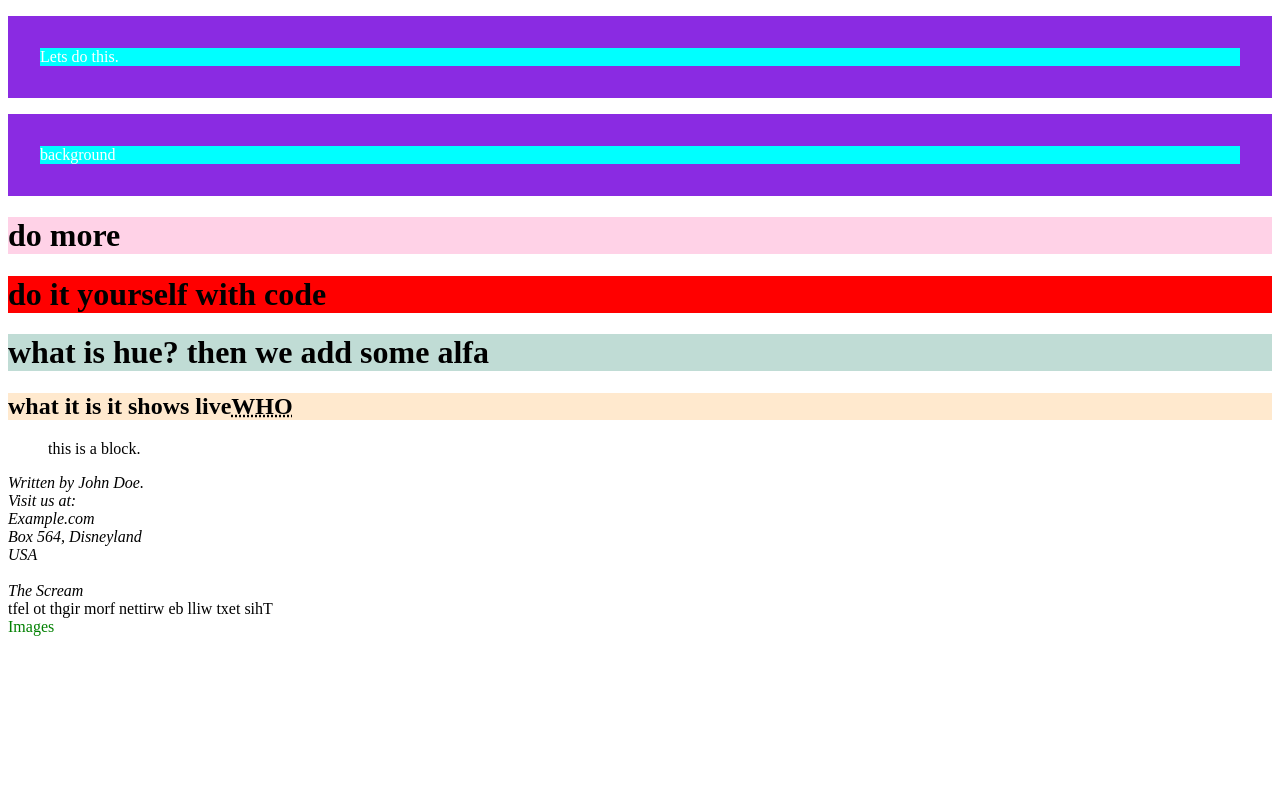
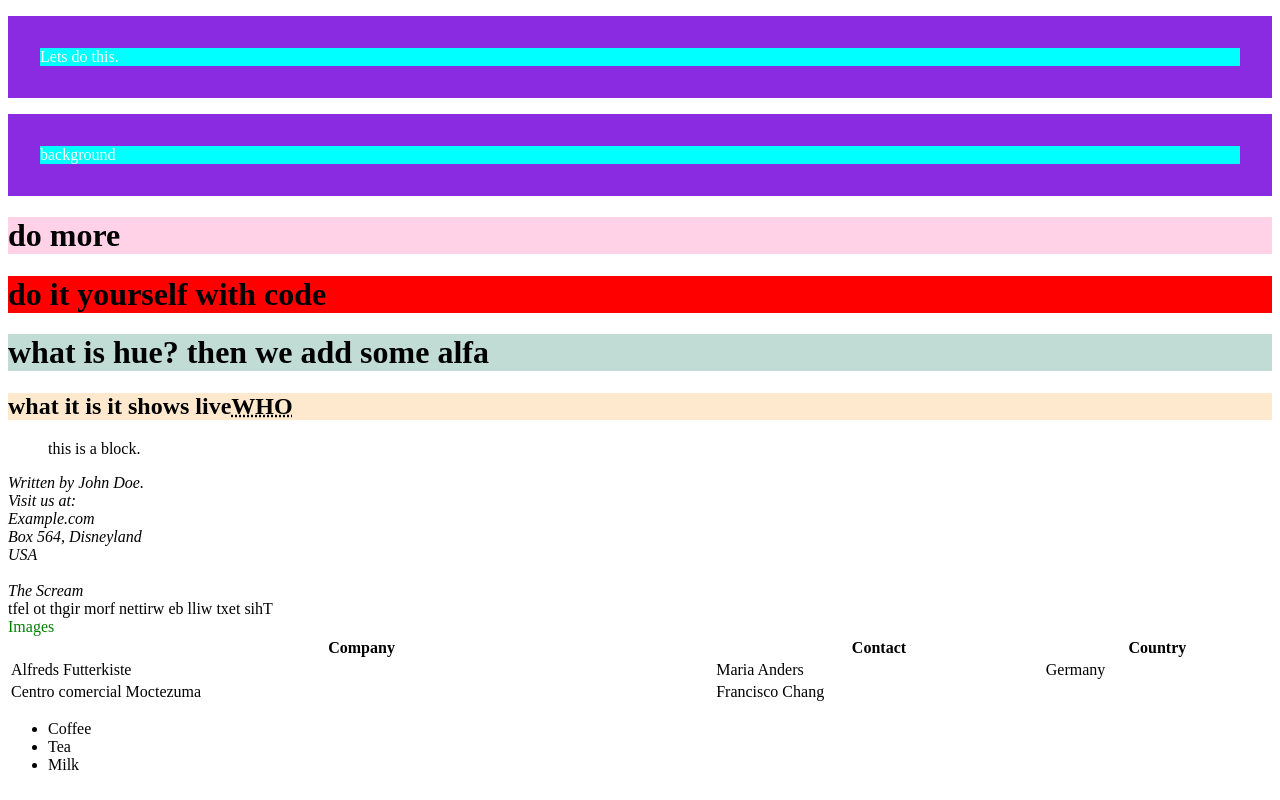
Before and after one commit to mikethemerchant/JavaScriptPlay, a plain HTML site: page HTML/playwithtags.html in a window 1280 px wide. Drawn offline with Linux system fonts and the light colour scheme.

Commit message:
Update playwithtags.html
tables and stuff

```diff
--- a/HTML/playwithtags.html
+++ b/HTML/playwithtags.html
@@ -3,6 +3,7 @@
     <head>
         <title>Play with Tags</title>
         <link rel="stylesheet" href="stylePlay.css">
+        <link rel="icon" type="image/x-icon" href="/webScriptTest/favicon.ico">
     </head>
     <style>
         p
@@ -46,5 +47,29 @@
             <picture>	Defines a container for multiple image resources
             -->
 
+            <table style="width:100%">
+                <tr>
+                  <th>Company</th>
+                  <th>Contact</th>
+                  <th>Country</th>
+                </tr>
+                <tr>
+                  <td>Alfreds Futterkiste</td>
+                  <td>Maria Anders</td>
+                  <td>Germany</td>
+                </tr>
+                <tr>
+                  <td>Centro comercial Moctezuma</td>
+                  <td colspan="2">Francisco Chang</td>
+
+                </tr>
+              </table>
+
+              <ul>
+                <li>Coffee</li>
+                <li>Tea</li>
+                <li>Milk</li>
+              </ul>
+
     </body>
 </html>
```
